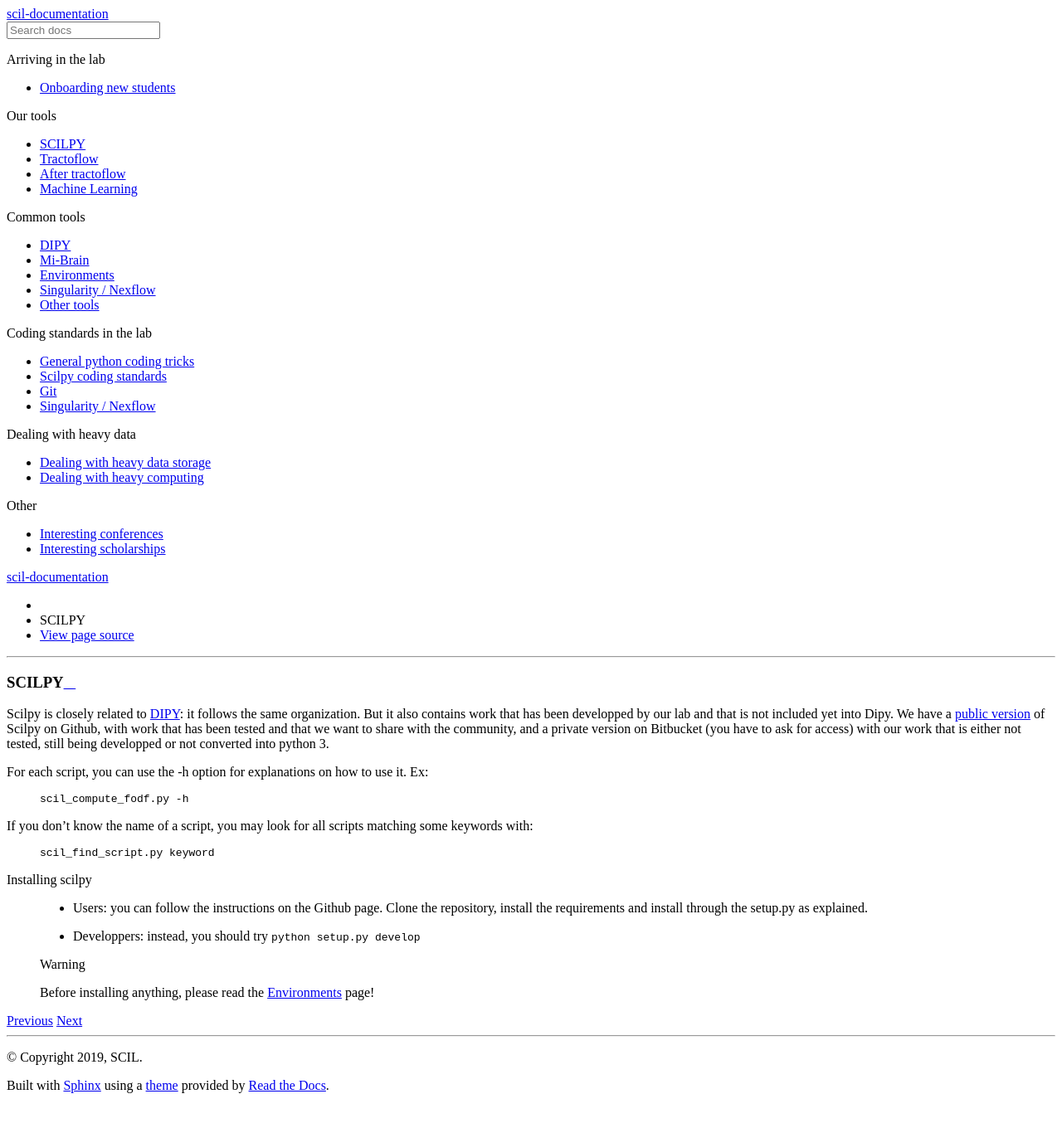
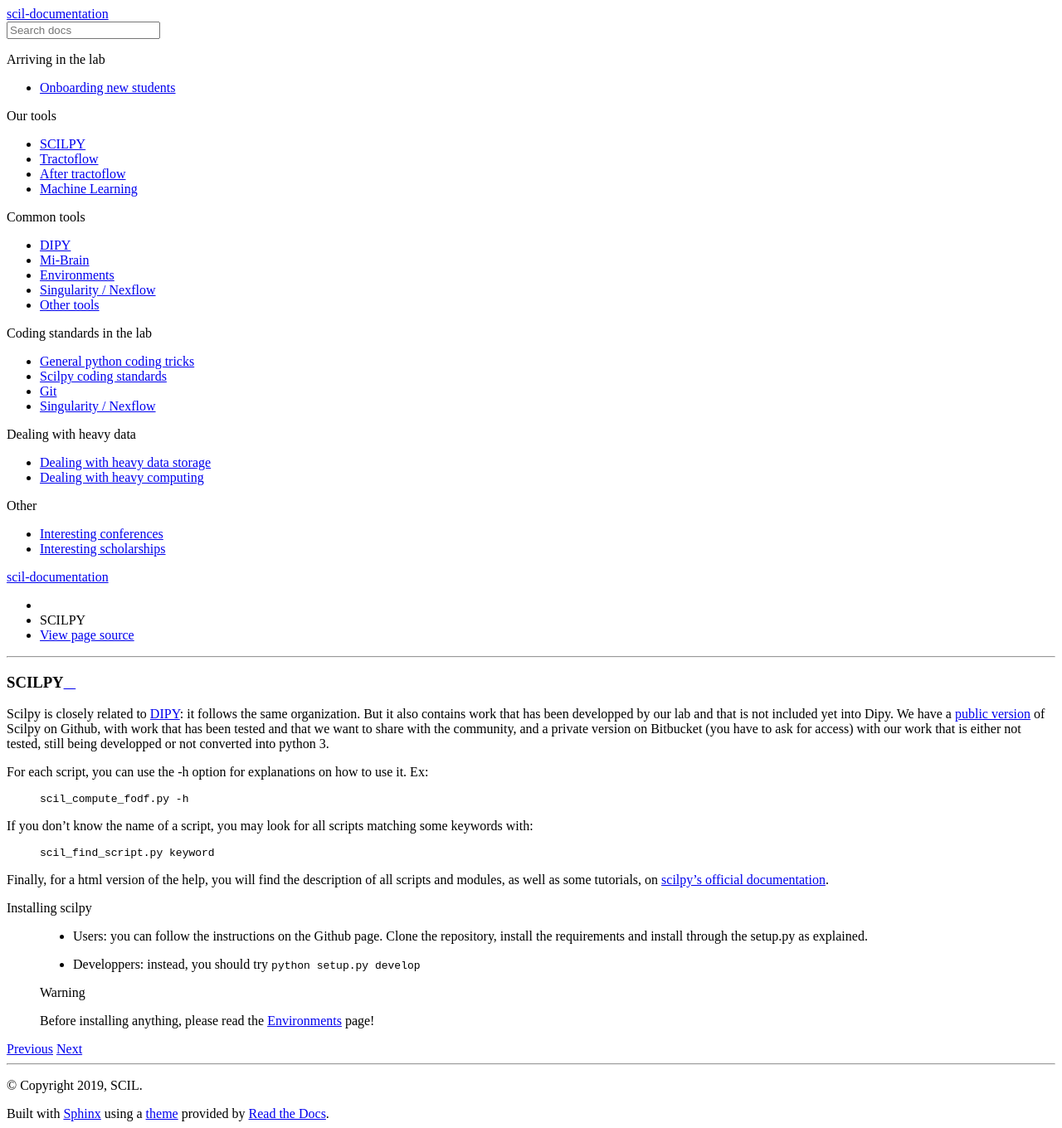
Before and after one commit to scilus/scil-documentation, a Sphinx documentation site: the page built from source/our_tools/scilpy.rst, in a window 1280 px wide. Shown: the whole page at 83% size. Built offline with Sphinx 7.4.7 and the Read the Docs theme 2.0.0, drawn with Linux system fonts in a browser that asks for light colours; before the commit the page ends 1326 px from its top, so only the background shows below that.

Commit message:
Adding link to scilpy's doc

```diff
--- a/source/our_tools/scilpy.rst
+++ b/source/our_tools/scilpy.rst
@@ -20,6 +20,8 @@ If you don't know the name of a script, you may look for all scripts matching so
 
         scil_find_script.py keyword
 
+Finally, for a html version of the help, you will find the description of all scripts and modules, as well as some tutorials, on `scilpy's official documentation <https://scilpy.readthedocs.io/>`_.
+
 
 Installing scilpy
     - Users: you can follow the instructions on the Github page. Clone the repository, install the requirements and install through the setup.py as explained.
```
